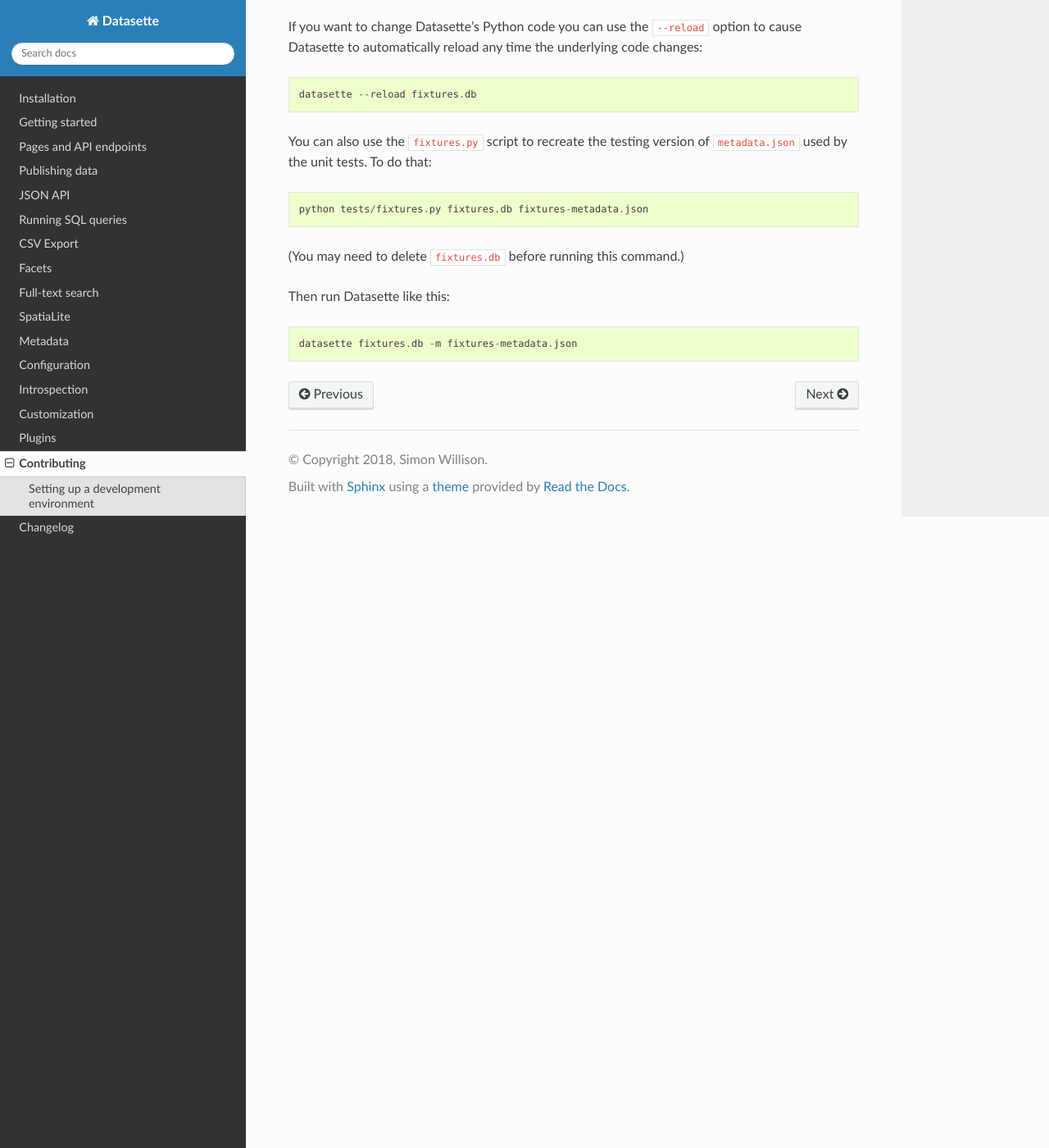
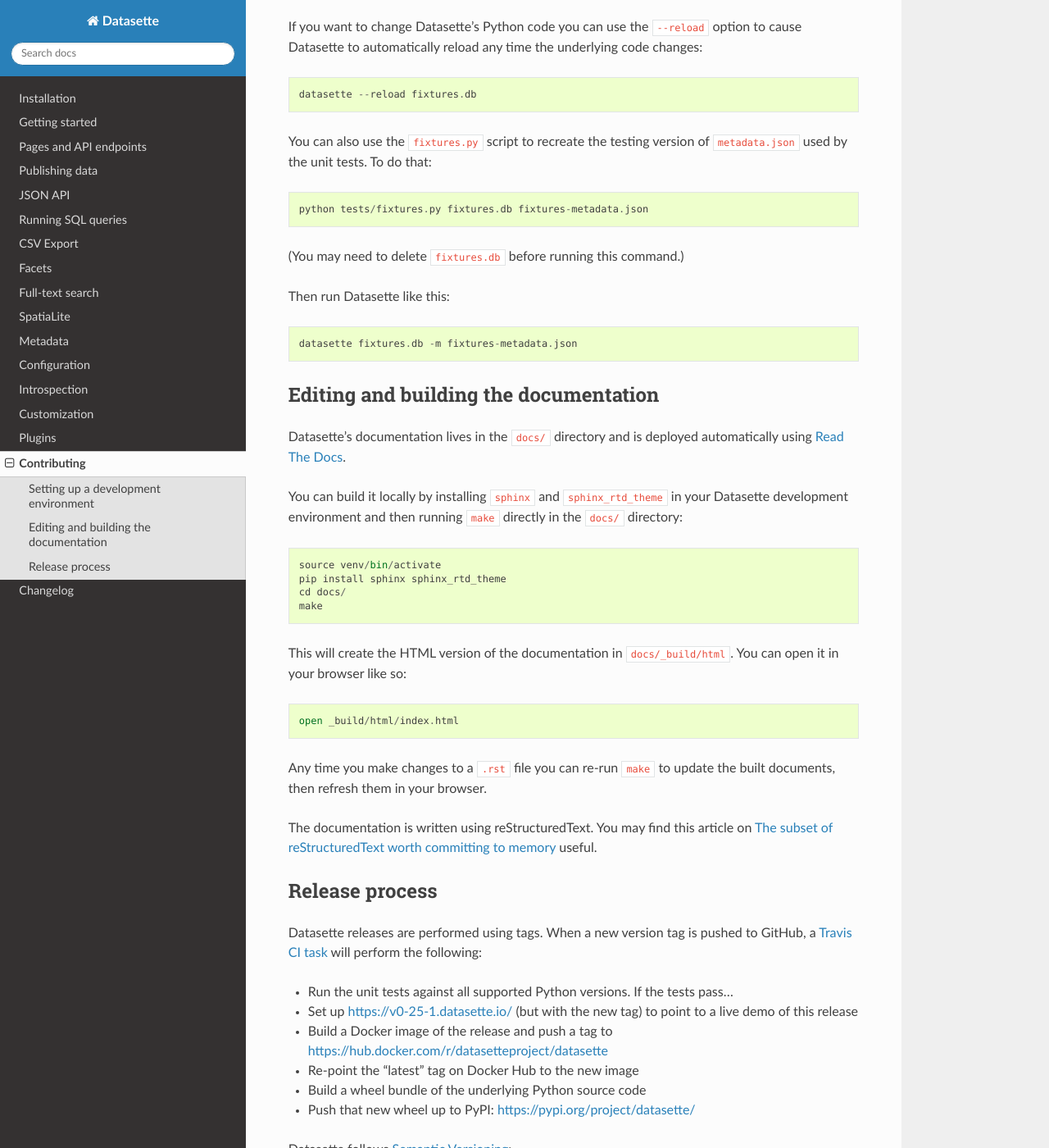
Before and after one commit to simonw/datasette, a Sphinx documentation site: the page built from docs/contributing.rst, in a window 1280 px wide and 1400 px high, scrolled down 1662 px. Shown: the whole window at 82% size. Built offline with Sphinx 7.4.7 and the Read the Docs theme 2.0.0, drawn with Linux system fonts in a browser that asks for light colours; some of the changed text lies outside the part shown.

Commit message:
Added docs on updating docs + the release process

```diff
--- a/docs/changelog.rst
+++ b/docs/changelog.rst
@@ -1,3 +1,5 @@
+.. _changelog:
+
 =========
 Changelog
 =========
--- a/docs/contributing.rst
+++ b/docs/contributing.rst
@@ -69,3 +69,56 @@
 Then run Datasette like this::
 
     datasette fixtures.db -m fixtures-metadata.json
+
+Editing and building the documentation
+--------------------------------------
+
+Datasette's documentation lives in the ``docs/`` directory and is deployed automatically using `Read The Docs <https://readthedocs.org/>`__.
+
+You can build it locally by installing ``sphinx`` and ``sphinx_rtd_theme`` in your Datasette development environment and then running ``make`` directly in the ``docs/`` directory::
+
+    source venv/bin/activate
+    pip install sphinx sphinx_rtd_theme
+    cd docs/
+    make
+
+This will create the HTML version of the documentation in ``docs/_build/html``. You can open it in your browser like so::
+
+    open _build/html/index.html
+
+Any time you make changes to a ``.rst`` file you can re-run ``make`` to update the built documents, then refresh them in your browser.
+
+The documentation is written using reStructuredText. You may find this article on `The subset of reStructuredText worth committing to memory <https://simonwillison.net/2018/Aug/25/restructuredtext/>`__ useful.
+
+Release process
+---------------
+
+Datasette releases are performed using tags. When a new version tag is pushed to GitHub, a `Travis CI task <https://github.com/simonw/datasette/blob/master/.travis.yml>`__ will perform the following:
+
+* Run the unit tests against all supported Python versions. If the tests pass...
+* Set up https://v0-25-1.datasette.io/ (but with the new tag) to point to a live demo of this release
+* Build a Docker image of the release and push a tag to https://hub.docker.com/r/datasetteproject/datasette
+* Re-point the "latest" tag on Docker Hub to the new image
+* Build a wheel bundle of the underlying Python source code
+* Push that new wheel up to PyPI: https://pypi.org/project/datasette/
+
+Datasette follows `Semantic Versioning <https://semver.org/>`__::
+
+    major.minor.patch
+
+We increment ``major`` for backwards-incompatible releases. Datasette is currently pre-1.0 so the major version is always ``0``.
+
+We increment ``minor`` for new features.
+
+We increment ``patch`` for bugfix releass.
+
+To release a new version, first create a commit that updates :ref:`the changelog <changelog>` with highlights of the new version. An example `commit can be seen here <https://github.com/simonw/datasette/commit/3dc0b3fa8c9b9bd81540ffe20c8b7e7a72465274>`__.
+
+Then run the following::
+
+    git tag 0.25.2
+    git push && git push --tags
+
+You will need to have push access to the main Datasette GitHub repository.
+
+Once the release is out, you can manually update https://github.com/simonw/datasette/releases
```
